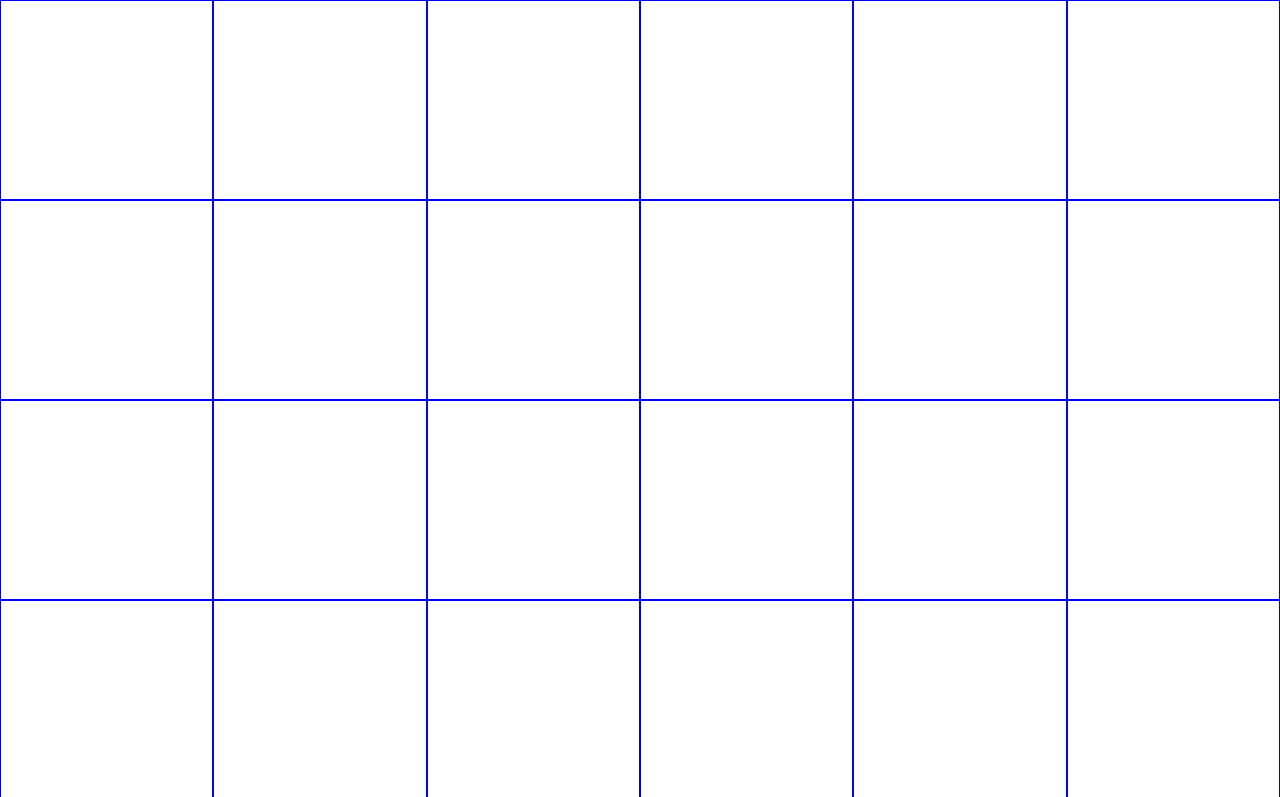
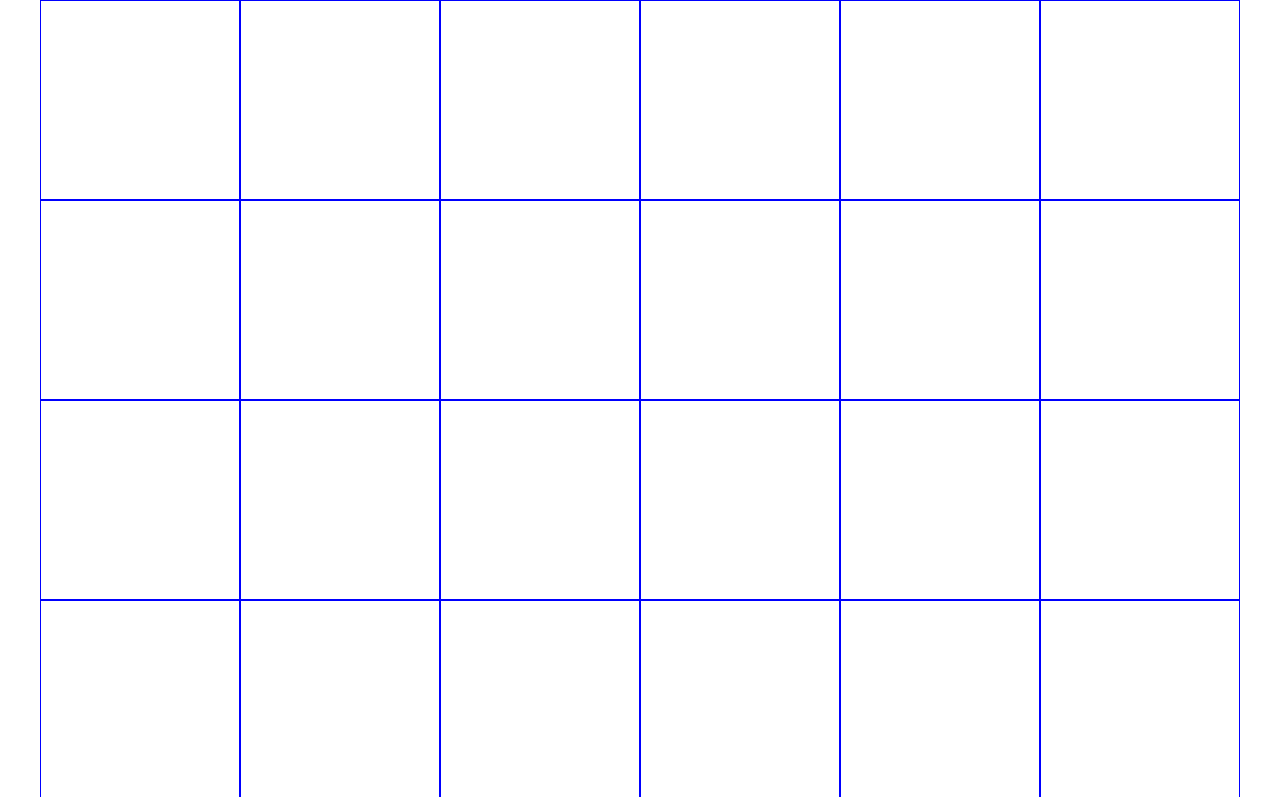
Before and after one commit to francesca-campana/js-jq-ajax-grigliaquad, a plain HTML site: page index.html in a window 1280 px wide. Shown: the top 797 px of the page. Drawn offline with nearby package versions, Linux system fonts and the light colour scheme.

Commit message:
css dimensioni modificate

```diff
--- a/css/style.css
+++ b/css/style.css
@@ -3,9 +3,15 @@
   margin: 0;
   box-sizing: border-box;
 }
+body {
+  width:100vw;
+  height: 100vh;
+  display: flex;
+  justify-content: center;
+}
 .wrapper {
-  width: 100%;
-  height: 100vh;
+  width: 1200px;
+  height: 1200px;
   display: flex;
   flex-wrap: wrap;
 }
```
